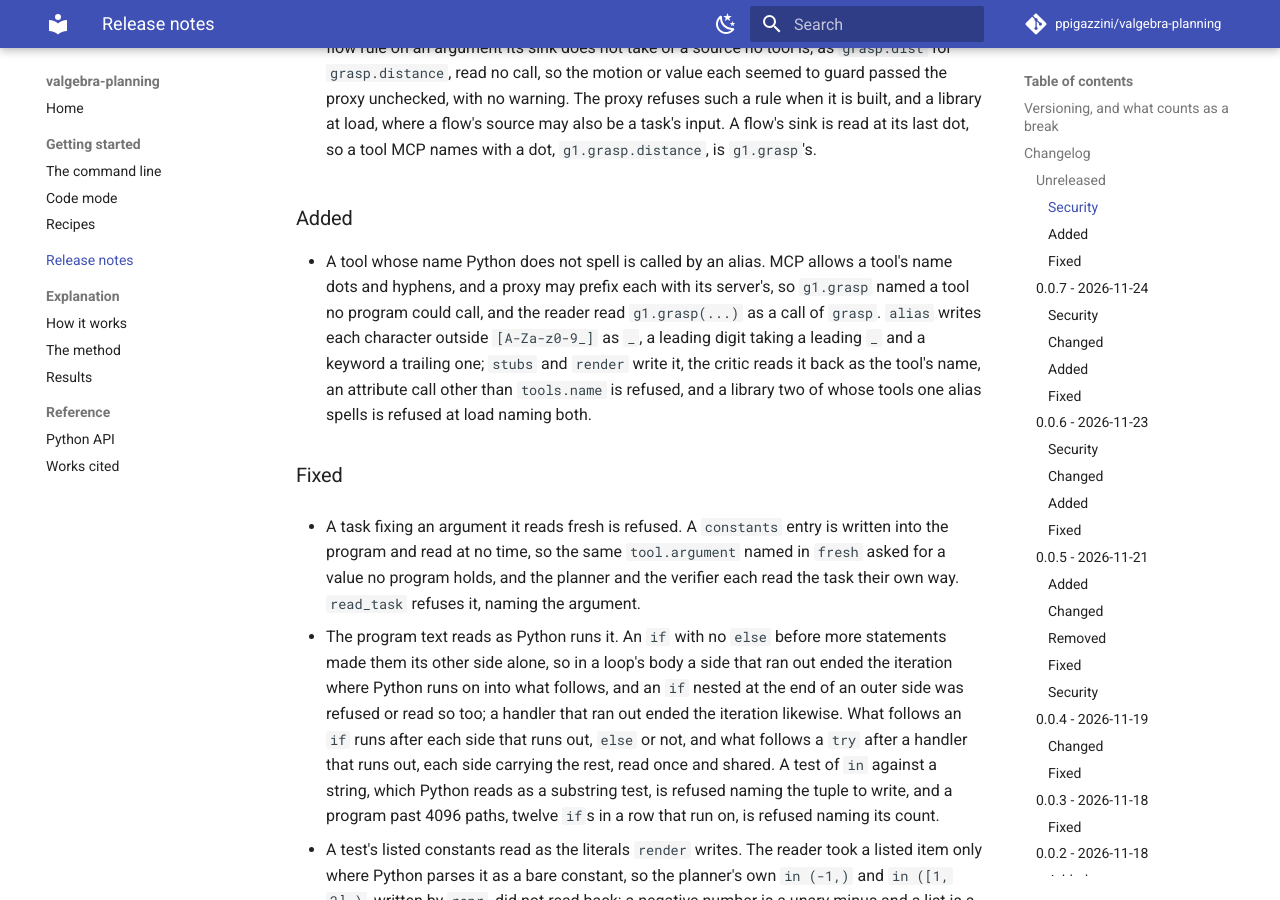
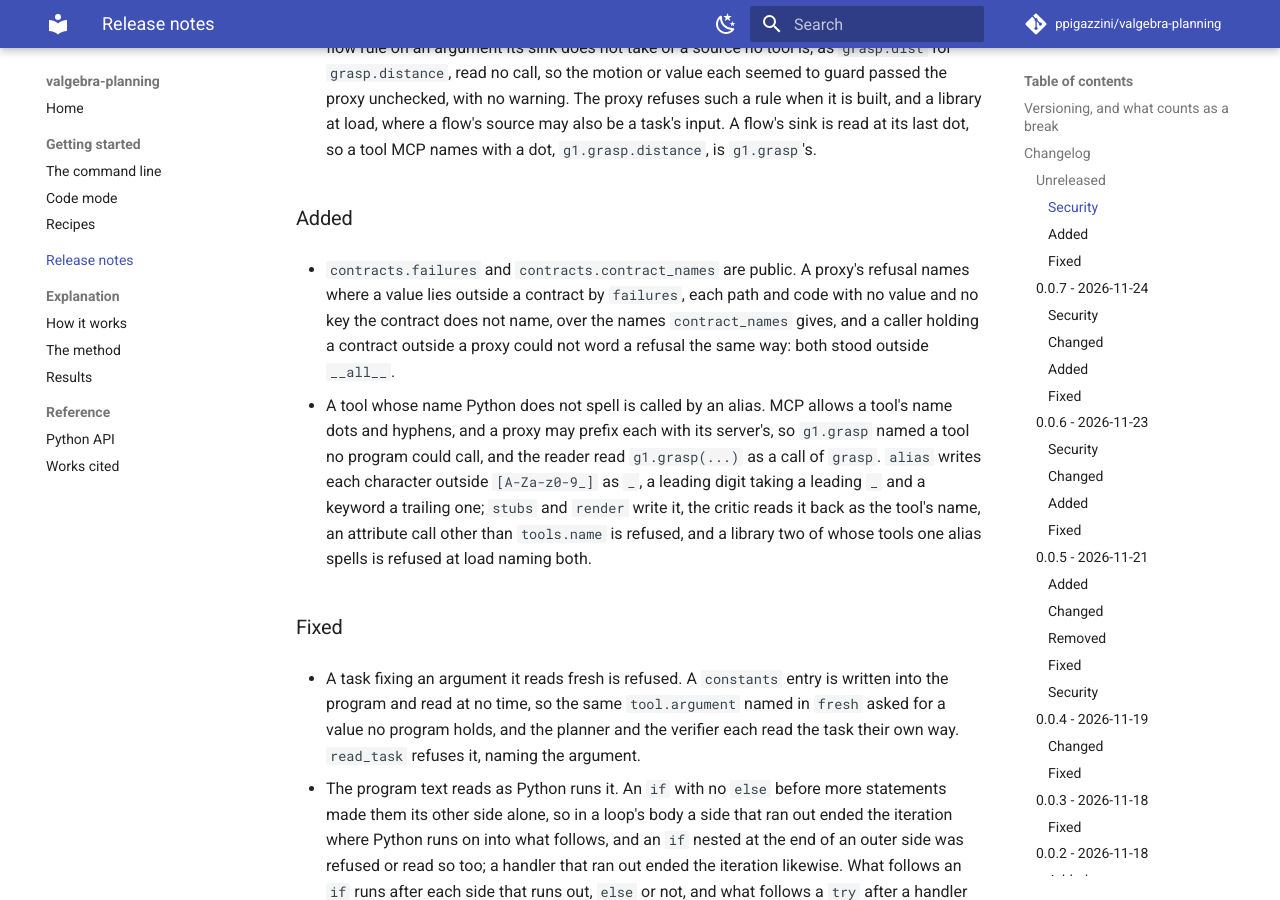
Before and after one commit to ppigazzini/valgebra-planning, an MkDocs documentation site: the page built from docs/changelog.md, in a window 1280 px wide and 900 px high, scrolled down 976 px. Built offline with MkDocs 1.6.1 and Material for MkDocs 9.7.7, drawn with Linux system fonts in a browser that asks for light colours; comment, search, counter and statistics services are not loaded.

Commit message:
contracts: the refusal's words are public
A proxy words a refusal with `failures`, each path and code of where a value lies
outside a contract, no value written and a key the contract does not name written `*`,
over the names `contract_names` gives. Both stood outside `contracts.__all__`, so a
caller checking a value against a contract outside a proxy, statelessly beside
`Contract.accepts`, could not word the refusal the same way.

`failures` and `contract_names` are in `contracts.__all__`, and `alias`, the name a
program calls a tool by, in `program.__all__`; the API page's table lists the three,
which `test_api` holds to each module. `tools/api_changes.py` reports no change since
v0.0.7 the changelog does not record. The suite passes, 757 tests.

```diff
--- a/CHANGELOG.md
+++ b/CHANGELOG.md
@@ -30,6 +30,11 @@ All notable changes to valgebra-planning are recorded here. The format follows
   tool MCP names with a dot, `g1.grasp.distance`, is `g1.grasp`'s.
 
 ### Added
+
+- `contracts.failures` and `contracts.contract_names` are public. A proxy's refusal names where a
+  value lies outside a contract by `failures`, each path and code with no value and no key the
+  contract does not name, over the names `contract_names` gives, and a caller holding a contract
+  outside a proxy could not word a refusal the same way: both stood outside `__all__`.
 
 - A tool whose name Python does not spell is called by an alias. MCP allows a tool's name dots
   and hyphens, and a proxy may prefix each with its server's, so `g1.grasp` named a tool no
--- a/docs/api.md
+++ b/docs/api.md
@@ -64,8 +64,8 @@ extra.
 
 | module | names | needs |
 |---|---|---|
-| `valgebra_planning.contracts` | `Contract`, `Postcondition`, `Slot`, `Task`, `read_contract`, `read_postcondition`, `read_task` | |
-| `valgebra_planning.program` | `Block`, `Branch`, `Call`, `Const`, `For`, `Next`, `Ref`, `Return`, `Stop`, `render`, `steps` | |
+| `valgebra_planning.contracts` | `Contract`, `Postcondition`, `Slot`, `Task`, `contract_names`, `failures`, `read_contract`, `read_postcondition`, `read_task` | |
+| `valgebra_planning.program` | `Block`, `Branch`, `Call`, `Const`, `For`, `Next`, `Ref`, `Return`, `Stop`, `alias`, `render`, `steps` | |
 | `valgebra_planning.planner` | `DEPTH`, `Plan`, `Uncovered`, `plan`, `predicates` | |
 | `valgebra_planning.cells` | `Abstraction`, `Cell`, `Predicate`, `Status`, `abstract`, `gather` | |
 | `valgebra_planning.verify` | `Gap`, `Link`, `Verdict`, `Verification`, `verify` | |
```
Also changed, not shown: 2 other files.
